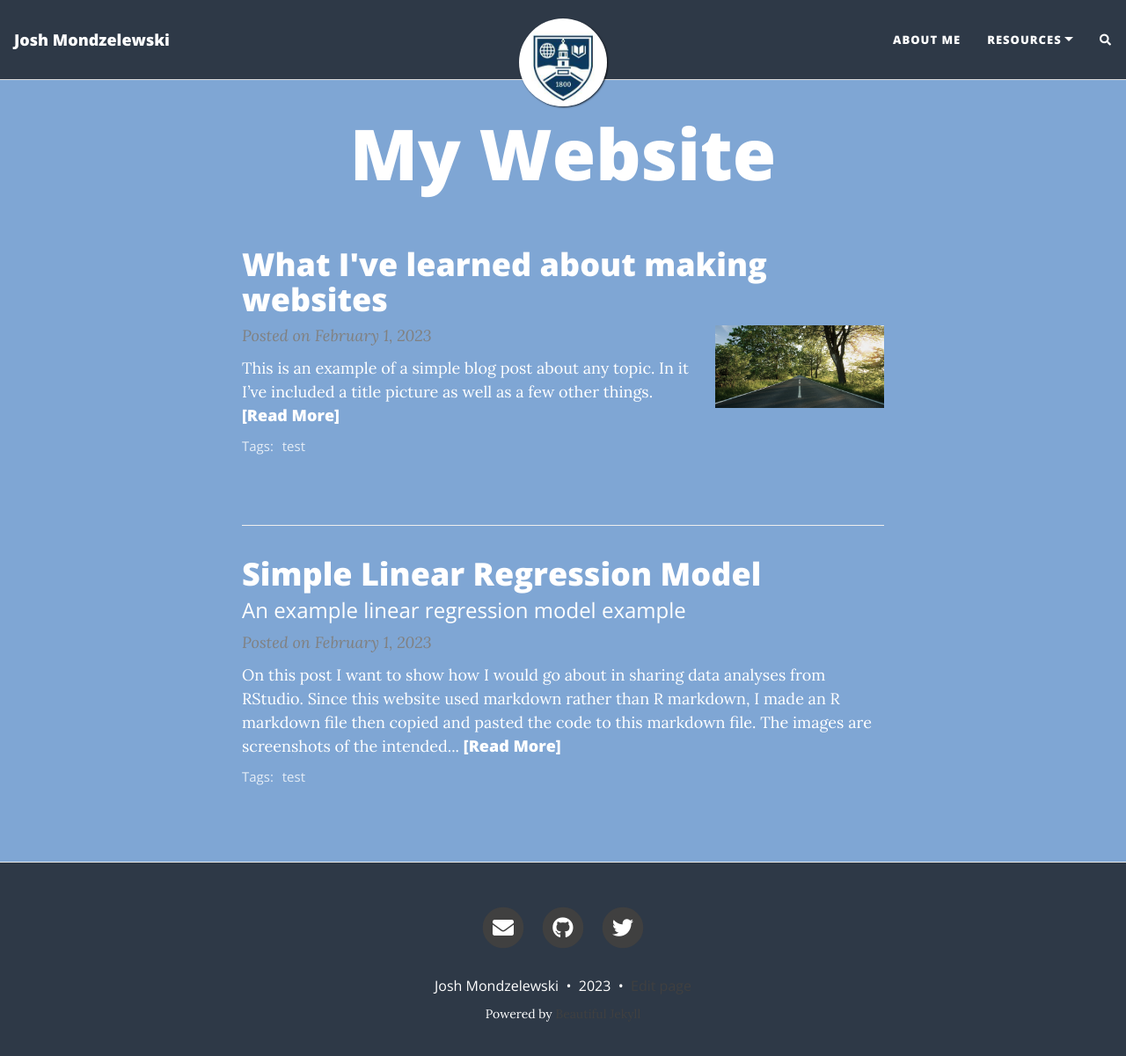
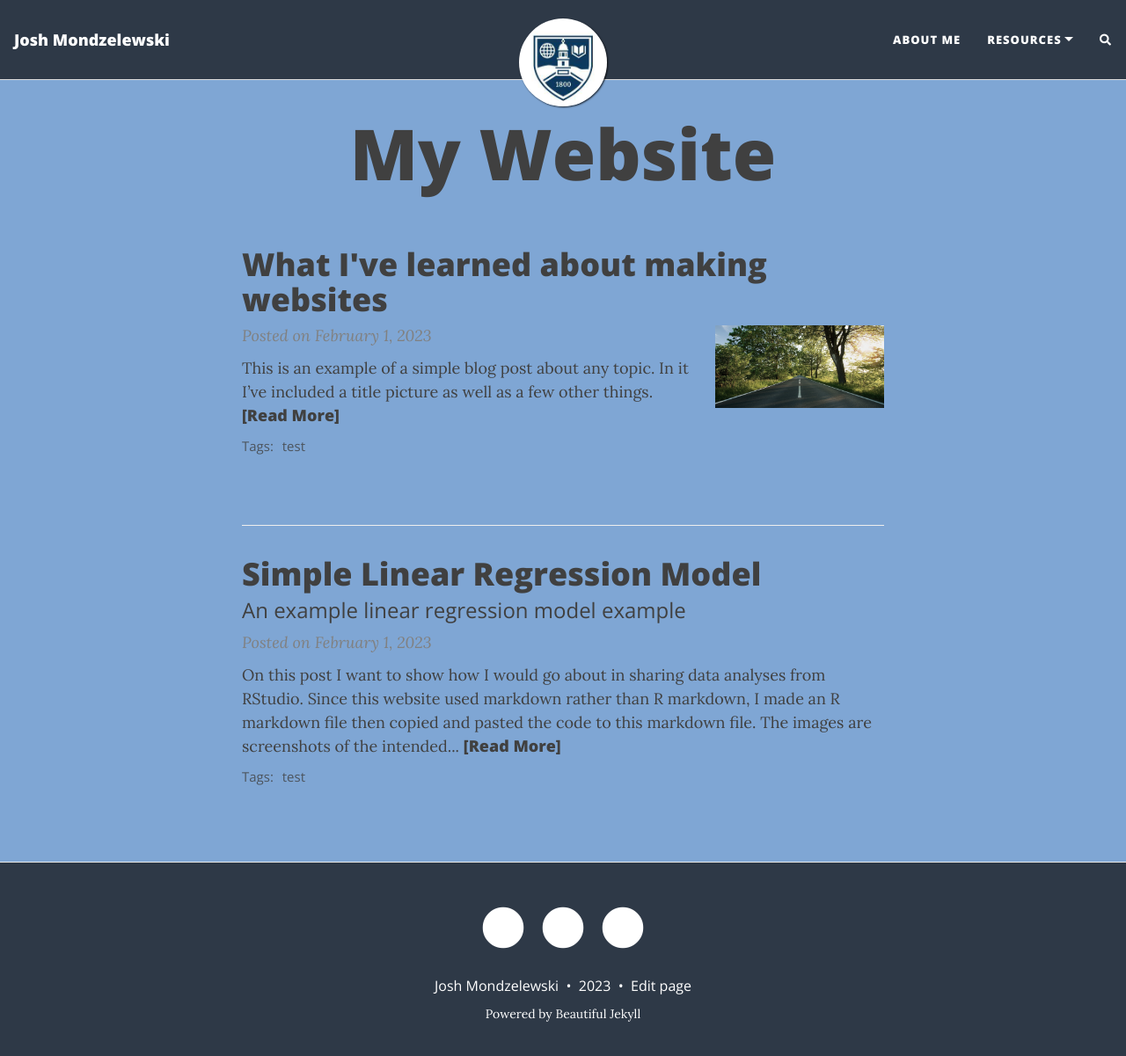
Before and after one commit to JoshMondz/JoshMondz.github.io, a Jekyll site: the page built from index.html, in a window 1280 px wide and 1214 px high. Shown: the top 1201 px of the window at 88% size. Built offline with Jekyll 4.4.1, drawn with Linux system fonts in a browser that asks for light colours; nearby versions of some CDN libraries; the list of posts is cut into pages by our own code; comment, search, counter and statistics services are not loaded.

```diff
--- a/_config.yml
+++ b/_config.yml
@@ -129,12 +129,12 @@ navbar-col: "#2E3947"
 navbar-text-col: "#FFFFFF"
 navbar-border-col: "#DDDDDD"
 page-col: "#7FA6D4"
-text-col: "#FFFFFF"
+text-col: "#404040"
 link-col: "#008AFF"
 hover-col: "#0085A1"
 footer-col: "#2E3947"
 footer-text-col: "#FFFFFF"
-footer-link-col: "#404040"
+footer-link-col: "#FFFFFF"
 footer-hover-col: "#0085A1"
 
 # Alternatively, the navbar, footer, and page background can be set to an image
```
Also changed, not shown: 2 other files.
